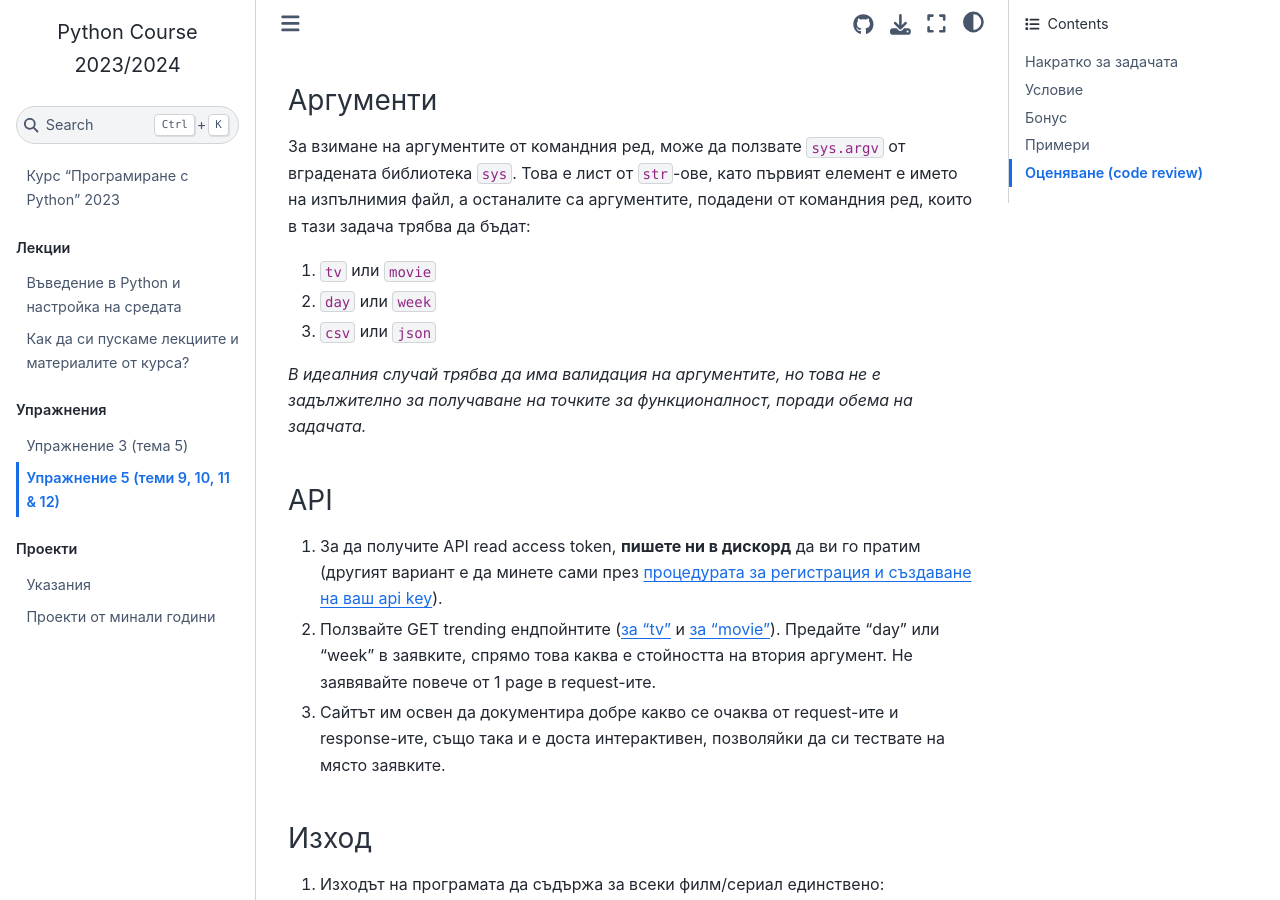
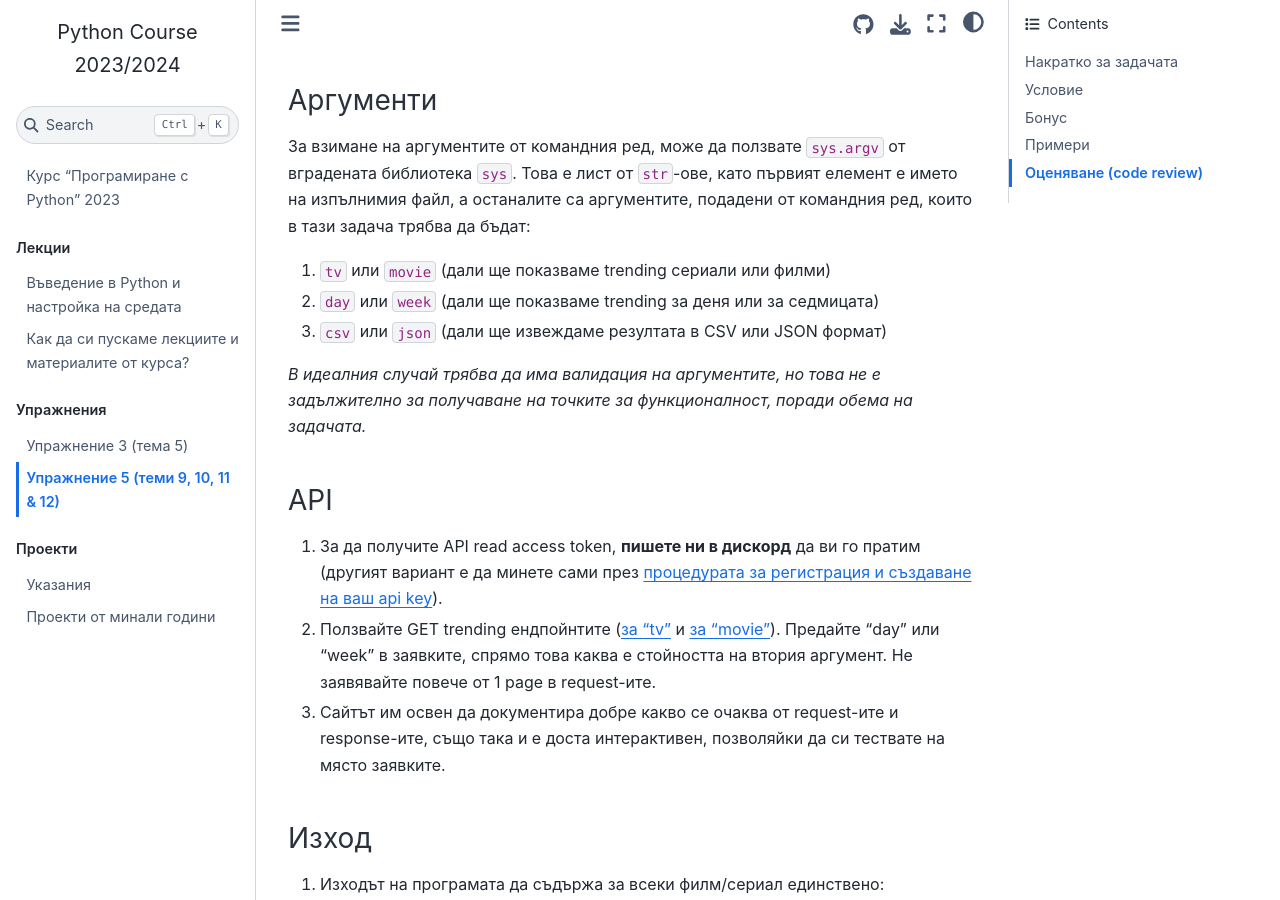
Before and after one commit to fmipython/PythonCourse2023, a Jupyter Book: the page built from labs/lab05/README.md, in a window 1280 px wide and 900 px high, scrolled down 771 px. Built offline with Jupyter Book 1.0.4 settings and Sphinx 7.4.7 and the Sphinx Book theme 1.1.4, drawn with Linux system fonts in a browser that asks for light colours; pages that are not in the unit, such as notebooks, are missing from menus.

Commit message:
Add args expl

```diff
--- a/labs/lab05/README.md
+++ b/labs/lab05/README.md
@@ -21,9 +21,9 @@
 
 За взимане на аргументите от командния ред, може да ползвате `sys.argv` от вградената библиотека `sys`. Това е лист от `str`-ове, като първият елемент е името на изпълнимия файл, а останалите са аргументите, подадени от командния ред, които в тази задача трябва да бъдат:
 
-1. `tv` или `movie`
-2. `day` или `week`
-3. `csv` или `json`
+1. `tv` или `movie` (дали ще показваме trending сериали или филми)
+2. `day` или `week` (дали ще показваме trending за деня или за седмицата)
+3. `csv` или `json` (дали ще извеждаме резултата в CSV или JSON формат)
 
 *В идеалния случай трябва да има валидация на аргументите, но това не е задължително за получаване на точките за функционалност, поради обема на задачата.*
 
```
